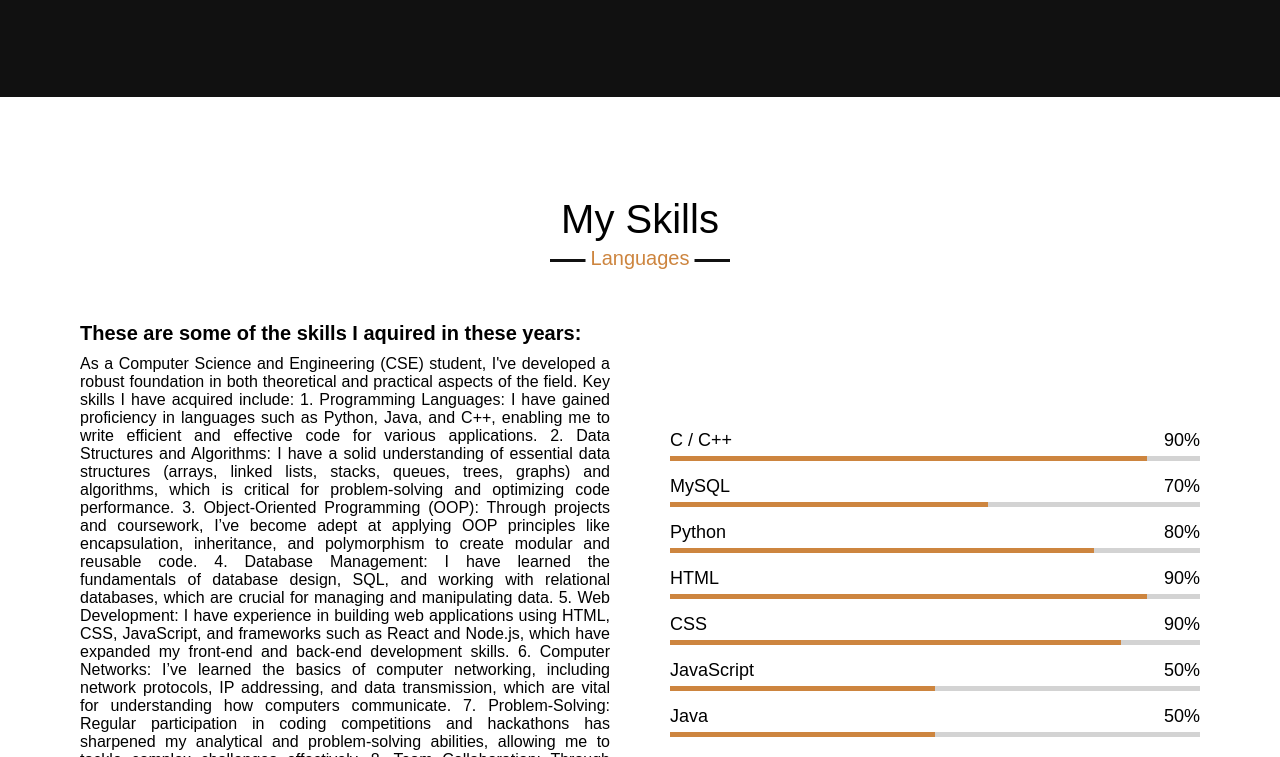
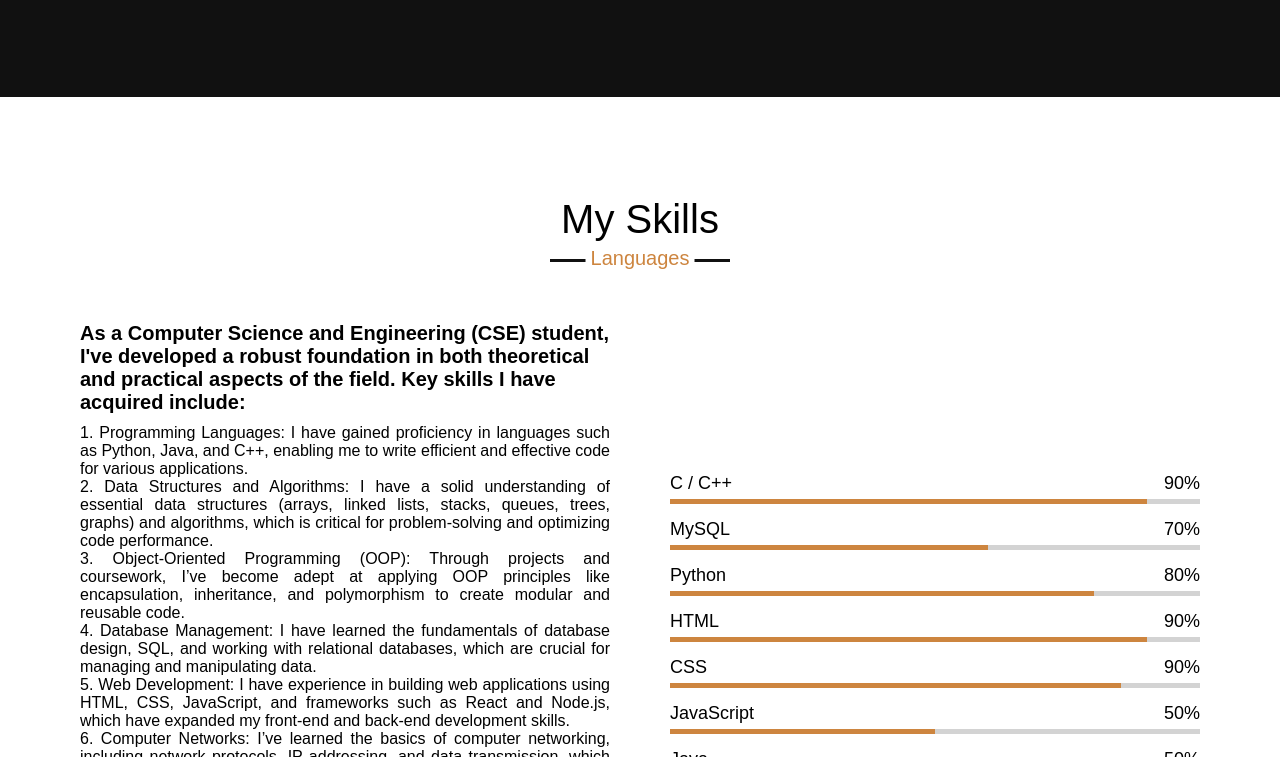
Before and after one commit to abhihaas9391/my_resume, a plain HTML site: page index.html in a window 1280 px wide. Shown: the part 2043-2800 px from the top of the page. Drawn offline with nearby package versions, Linux system fonts and the light colour scheme.

Commit message:
Update index.html

```diff
--- a/index.html
+++ b/index.html
@@ -108,17 +108,16 @@
             <h2 class="title">My Skills</h2>
             <div class="skills-content">
                 <div class="column left">
-                    <div class="text">These are some of the skills I aquired in these years:</div>
-                    <p>As a Computer Science and Engineering (CSE) student, I've developed a robust foundation in both theoretical and practical aspects of the field. Key skills I have acquired include:
-1. Programming Languages: I have gained proficiency in languages such as Python, Java, and C++, enabling me to write efficient and effective code for various applications.
-2. Data Structures and Algorithms: I have a solid understanding of essential data structures (arrays, linked lists, stacks, queues, trees, graphs) and algorithms, which is critical for problem-solving and optimizing code performance.
-3. Object-Oriented Programming (OOP): Through projects and coursework, I’ve become adept at applying OOP principles like encapsulation, inheritance, and polymorphism to create modular and reusable code.
-4. Database Management: I have learned the fundamentals of database design, SQL, and working with relational databases, which are crucial for managing and manipulating data.
-5. Web Development: I have experience in building web applications using HTML, CSS, JavaScript, and frameworks such as React and Node.js, which have expanded my front-end and back-end development skills.
-6. Computer Networks: I’ve learned the basics of computer networking, including network protocols, IP addressing, and data transmission, which are vital for understanding how computers communicate.
-7. Problem-Solving: Regular participation in coding competitions and hackathons has sharpened my analytical and problem-solving abilities, allowing me to tackle complex challenges effectively.
-8. Team Collaboration: Through group projects and collaborative assignments, I’ve developed strong teamwork and communication skills, essential for working in diverse and multidisciplinary teams.
-These skills have prepared me to take on more advanced topics and real-world projects as I continue my journey in computer science and engineering.</p>
+                    <div class="text">As a Computer Science and Engineering (CSE) student, I've developed a robust foundation in both theoretical and practical aspects of the field. Key skills I have acquired include:</div>
+                    <p>1. Programming Languages: I have gained proficiency in languages such as Python, Java, and C++, enabling me to write efficient and effective code for various applications.</p>
+<p>2. Data Structures and Algorithms: I have a solid understanding of essential data structures (arrays, linked lists, stacks, queues, trees, graphs) and algorithms, which is critical for problem-solving and optimizing code performance.</p>
+<p>3. Object-Oriented Programming (OOP): Through projects and coursework, I’ve become adept at applying OOP principles like encapsulation, inheritance, and polymorphism to create modular and reusable code.</p>
+<p>4. Database Management: I have learned the fundamentals of database design, SQL, and working with relational databases, which are crucial for managing and manipulating data.</p>
+<p>5. Web Development: I have experience in building web applications using HTML, CSS, JavaScript, and frameworks such as React and Node.js, which have expanded my front-end and back-end development skills.</p>
+<p>6. Computer Networks: I’ve learned the basics of computer networking, including network protocols, IP addressing, and data transmission, which are vital for understanding how computers communicate.</p>
+<p>7. Problem-Solving: Regular participation in coding competitions and hackathons has sharpened my analytical and problem-solving abilities, allowing me to tackle complex challenges effectively.</p>
+<p>8. Team Collaboration: Through group projects and collaborative assignments, I’ve developed strong teamwork and communication skills, essential for working in diverse and multidisciplinary teams.</p>
+<p>These skills have prepared me to take on more advanced topics and real-world projects as I continue my journey in computer science and engineering.</p>
                 </div>
                 <div class="column right">
                     <div class="bars">
```
